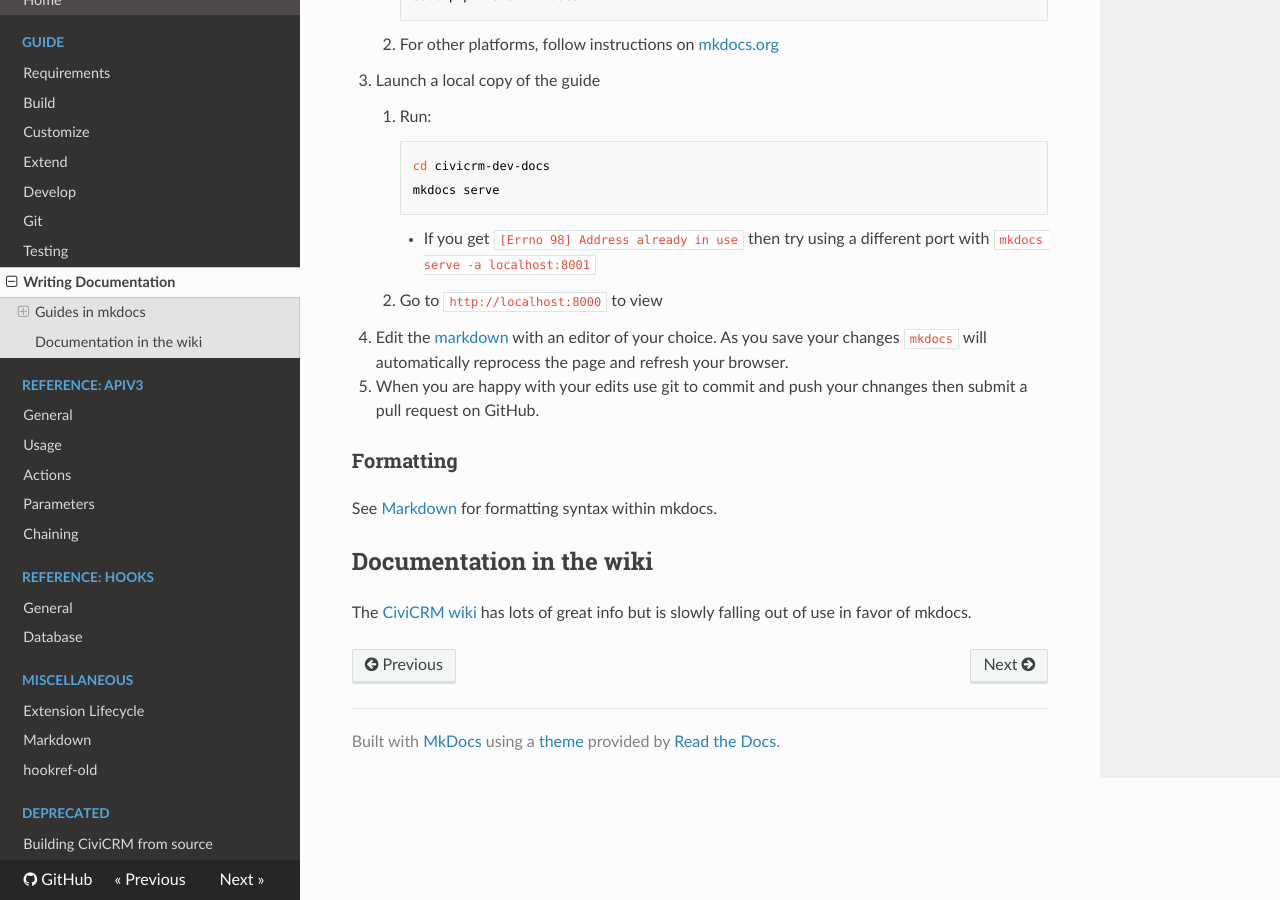
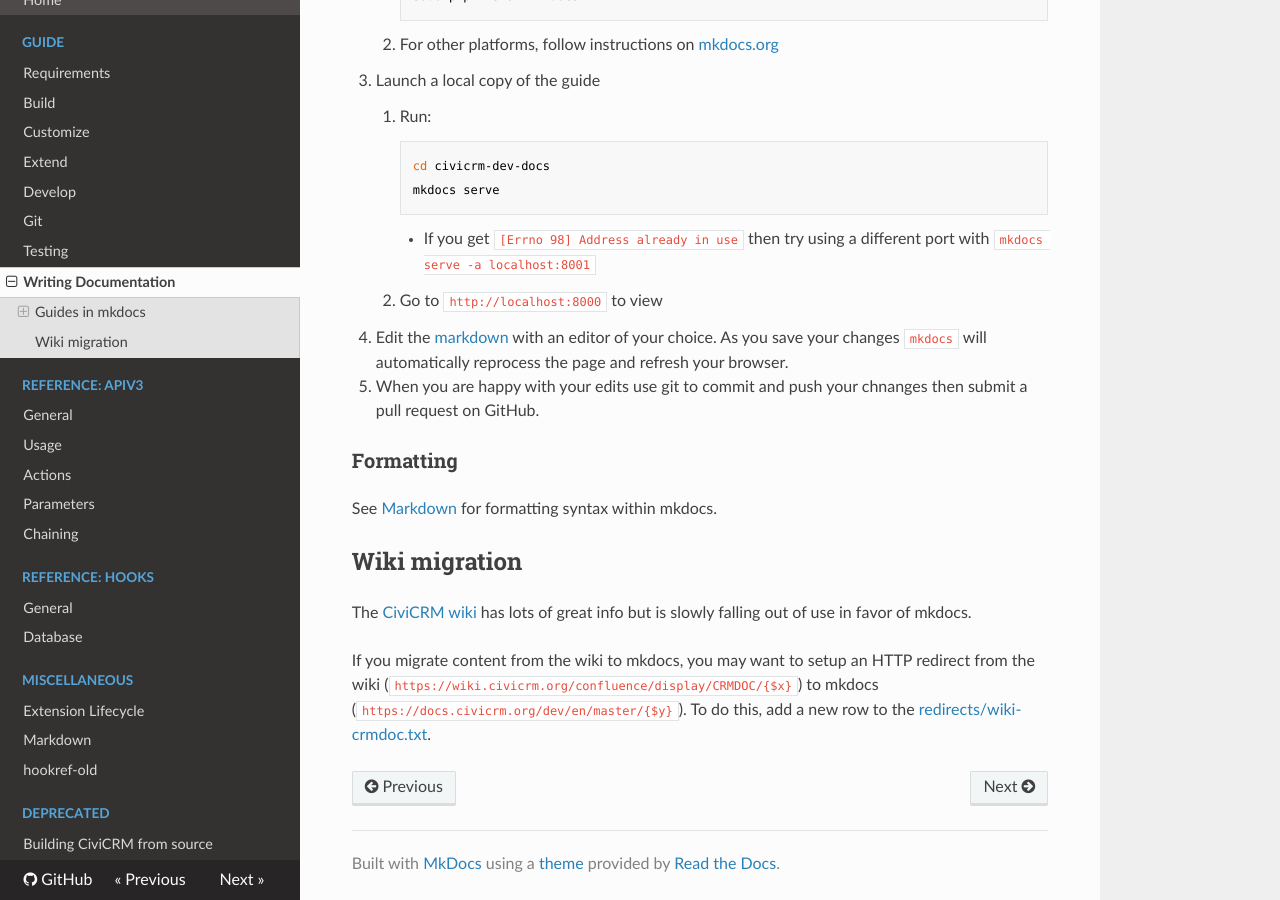
Before and after one commit to civicrm/civicrm-dev-docs, an MkDocs documentation site: the page built from docs/documentation.md, in a window 1280 px wide and 900 px high, scrolled down 788 px. Built offline with MkDocs 1.6.1, drawn with Linux system fonts in a browser that asks for light colours; nearby versions of some CDN libraries; old or Windows-style settings are respelled for this version of MkDocs.

Commit message:
INFRA-230 - Add rewrite map to facilitate wiki migration

```diff
--- a/docs/documentation.md
+++ b/docs/documentation.md
@@ -47,6 +47,10 @@ For minor changes you can simply edit the markdown online using GitHub. However,
 See [Markdown](markdownrules) for formatting syntax within mkdocs.
 
 
-## Documentation in the wiki
+## Wiki migration
 
 The [CiviCRM wiki](https://wiki.civicrm.org/confluence/display/CRMDOC/CiviCRM+Documentation) has lots of great info but is slowly falling out of use in favor of mkdocs.
+
+If you migrate content from the wiki to mkdocs, you may want to setup an HTTP redirect from the wiki
+(`https://wiki.civicrm.org/confluence/display/CRMDOC/{$x}`) to mkdocs (`https://docs.civicrm.org/dev/en/master/{$y}`).
+To do this, add a new row to the [redirects/wiki-crmdoc.txt](redirects/wiki-crmdoc.txt).
```
Also changed, not shown: 1 other file.
